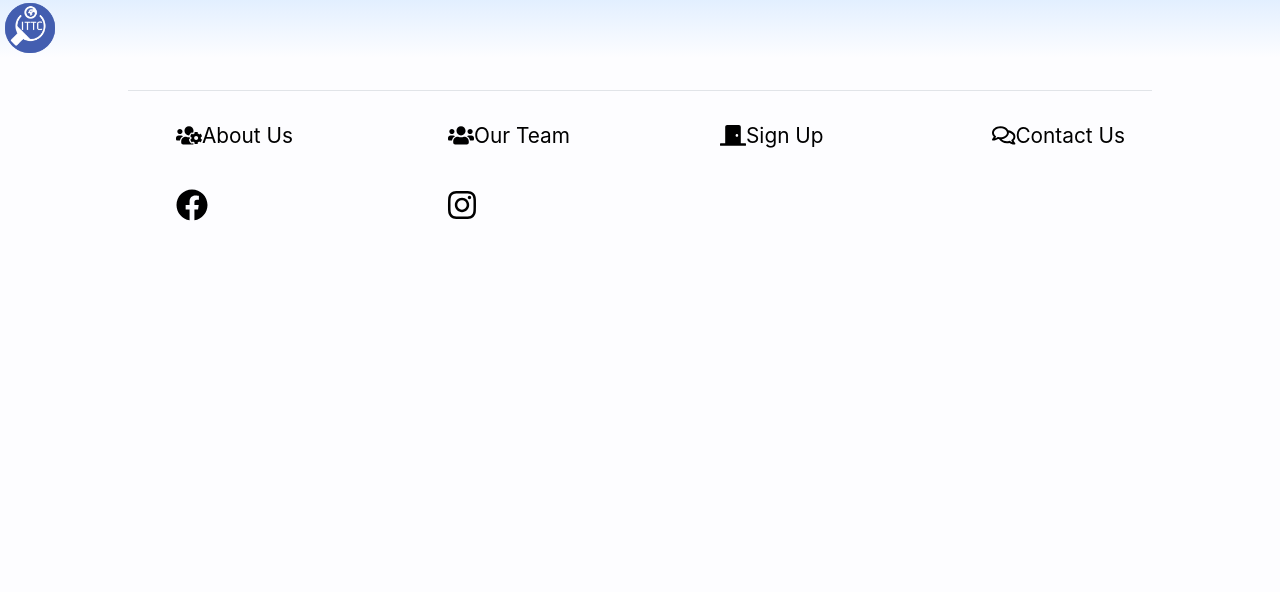
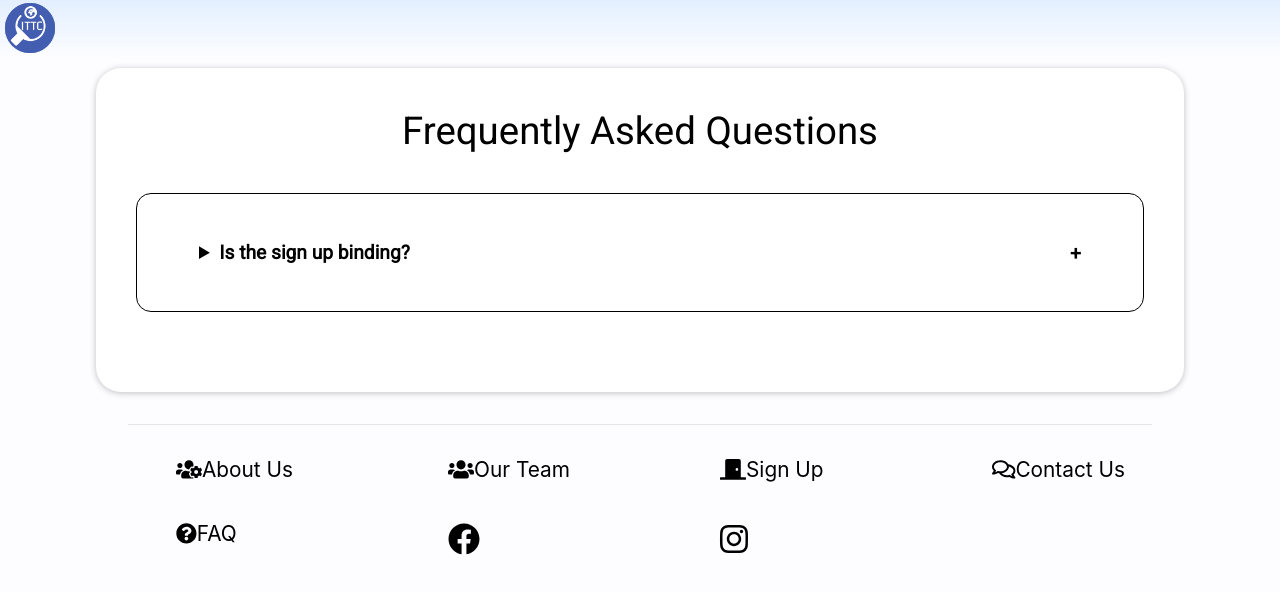
Before and after one commit to mikkelgud/InternationalTableTennisCamp, a React (Create React App) app: page /faq in a window 1280 px wide. Shown: the top 592 px of the page. Built offline with nearby package versions, Linux system fonts and the light colour scheme.

Commit message:
Made FAQ and added info on how to sign up

```diff
--- a/src/App.js
+++ b/src/App.js
@@ -37,6 +37,7 @@ import TaiwanPackMyBags from './components/camps/taiwanCamp/TaiwanPackMyBags';
 import TaiwanFacilities from './components/camps/taiwanCamp/TaiwanFacilities';
 import Sponsors from './components/generalnfoPages/Sponsors';
 import WelcomePage from './components/WelcomeModule';
+import Faq from './components/Faq';
 
 
 
@@ -58,6 +59,7 @@ function App() {
         <Route path="/home" exact component={Home} />
         <Route path="/plan" exact component={AboutUs} />
         <Route path="/sponsors" exact component={Sponsors}/>
+        <Route path="/faq" exact component={Faq}/>
 
         {/* leaders  */}
         <Route path="/leaders" exact component={Leaders} />
--- /dev/null
+++ b/src/components/Faq.js
@@ -0,0 +1,43 @@
+import React from 'react';
+import styled from 'styled-components';
+import { StyledTextSectionHeader } from '../styleguides/StyledSectionHeader';
+import StyledDiv from '../styleguides/StyledTextBoxDiv';
+import { StyledText } from '../styleguides/StyledText';
+import { ScrollTop } from '../utils/ScrollToTopp';
+import { StyledSTextSectionHeader } from '../styleguides/StyledSemiTextSectionHeader';
+
+
+const StyledDetils = styled.details`
+border: 1px solid black;
+padding: 2rem;
+border-radius: 15px;
+`;
+
+export default function Rules() {
+    ScrollTop();
+
+    return (
+        <StyledDiv>
+            <StyledTextSectionHeader style={{textAlign: "center"}}>Frequently Asked Questions</StyledTextSectionHeader>
+            <br/>
+            <br/>
+            <StyledText>
+                <StyledDetils>
+                    <summary>Is the sign up binding? </summary>
+                    <div>
+                    <br/>
+                         <StyledSTextSectionHeader>For camp Taiwan:</StyledSTextSectionHeader>
+                        No, but you will not get any refound on your flight ticket.
+                        If you fix the travel yourself, there's a deposit of 2000 NOK.
+                       You pay the ticket or deposit after we have confirmed your sign up and sent you an email back on that.
+                        <br/><br/>
+                        <StyledSTextSectionHeader>For camp Norway:</StyledSTextSectionHeader>
+                        No. Full refound.
+                    </div>
+                </StyledDetils>
+            </StyledText>
+            <br/>
+            <br/>
+        </StyledDiv>
+        )
+}
--- a/src/components/Footer.js
+++ b/src/components/Footer.js
@@ -145,6 +145,13 @@ function Footer(props) {
                         </ StyledIcon>
                     </StyledFooterItemDivContainer>
                     <StyledFooterItemDivContainer>
+                        <StyledIcon
+                                onClick={() => { props.history.push("/faq"); }}>
+                                <FontAwesomeIcon icon="question-circle"/>
+                                FAQ
+                        </StyledIcon>
+                    </StyledFooterItemDivContainer>
+                    <StyledFooterItemDivContainer>
                         <StyledIconBrands
                                 target="blank"
                                 href="https://www.facebook.com/ITTCamp-102692547780714/">
@@ -158,6 +165,7 @@ function Footer(props) {
                                 <FontAwesomeIcon icon={["fab", "instagram"]} />
                         </StyledIconBrands>
                     </StyledFooterItemDivContainer>
+
                 </Wrapper>
             </FooterStyleDivWrapper>
             </React.Fragment>
--- a/src/components/camps/taiwanCamp/TaiwanPrices.js
+++ b/src/components/camps/taiwanCamp/TaiwanPrices.js
@@ -51,7 +51,7 @@ export default function Expences(props) {
       <StyledH3>Payment</StyledH3>
       <StyledText>
           After you sign up for the camp, you will get a confirmation-mail back saying that you are a member of the camp.
-          Then you confirm your membership by sending 7000 NOK for the flight ticket or if you want to buy the ticket for yourself, confirm by sending a deposit of 2000 NOK.
+          Then you confirm your membership by sending 7000 NOK for the flight ticket. If you are buying the ticket for yourself, you confirm by sending a deposit of 2000 NOK.
           <br/><StyledATagLink onClick={() => props.history.push("/stay/Taiwan/travels")}>Read more about the travel</StyledATagLink>
           <br/>
           <br/>
--- a/src/components/generalnfoPages/SignUp.js
+++ b/src/components/generalnfoPages/SignUp.js
@@ -55,15 +55,19 @@ export default function SignUp(props) {
                     style={{ textAlign: "center" }}>
                     Sign Up For Your Camp!
                     </StyledTextSectionHeader>
+                    <br />
                 <StyledText
                     style={{ textAlign: "center" }}>
+                        1. Fill in the  <StyledATagLink
+                        href={ApplicationForm}> <FontAwesomeIcon icon={"file-download"}/>Sign up form</StyledATagLink>.
                     <br />
-                    You sign up by sending the
-          <StyledATagLink
-                        href={ApplicationForm}> <FontAwesomeIcon icon={"file-download"}/>Sign up form </StyledATagLink>
-                    to
+                    <br />
+                    2. Send the form to
                    <StyledATagLink
                         href="mailto: join@ittcamp.com"> Join@ittcamp.com</StyledATagLink>.
+                        <br/>
+                        <br/>
+                        3. Get a confirmation mail from us with payment information.
                       </StyledText>
             </StyledDiv>
             <StyledDiv
--- a/src/index.css
+++ b/src/index.css
@@ -16,3 +16,32 @@ code {
   font-family: source-code-pro, Menlo, Monaco, Consolas, "Courier New",
     monospace;
 }
+details{
+  border:2px solid var(--c-dark);
+  display:block;
+}
+summary{
+  list-style-image: none;
+  cursor: pointer;
+  font-weight:bold;
+  position: relative;
+  padding:15px 30px;
+}
+summary:after{
+  content:"+";
+  position:absolute;
+  right:30px;
+  top:50%;
+  transform:translateY(-50%);
+
+}
+.summary-content{
+  padding:15px 30px;
+}
+
+details[open] summary:after{
+  content:"-";
+}
+details summary::-webkit-details-marker {
+display:none;
+}
--- a/src/utils/faLibraryLoader.js
+++ b/src/utils/faLibraryLoader.js
@@ -1,10 +1,10 @@
 import { library } from '@fortawesome/fontawesome-svg-core';
-import { faBars, faTimes, faRoute, faDoorClosed, faDoorOpen, faPlaneArrival, faUserShield, faUsers, faHome , faUsersCog, faFileDownload} from '@fortawesome/free-solid-svg-icons';
+import { faBars, faTimes, faRoute, faDoorClosed, faDoorOpen, faPlaneArrival, faUserShield, faUsers, faHome , faUsersCog, faFileDownload, faQuestionCircle} from '@fortawesome/free-solid-svg-icons';
 import { faComments, faHandshake, faStar } from '@fortawesome/free-regular-svg-icons';
 import { faFacebook, faInstagram } from '@fortawesome/free-brands-svg-icons';
 
 
 
 export default function loadFontAwesome() {
-    library.add(faBars, faComments,faStar, faTimes,faHandshake, faRoute, faDoorClosed, faDoorOpen, faPlaneArrival, faUserShield, faUsers, faHome, faUsersCog, faFacebook, faInstagram, faFileDownload);
+    library.add(faBars, faComments,faStar, faTimes,faHandshake, faRoute, faDoorClosed, faDoorOpen, faPlaneArrival, faUserShield, faUsers, faHome, faUsersCog, faFacebook, faInstagram, faFileDownload, faQuestionCircle);
 }
```
